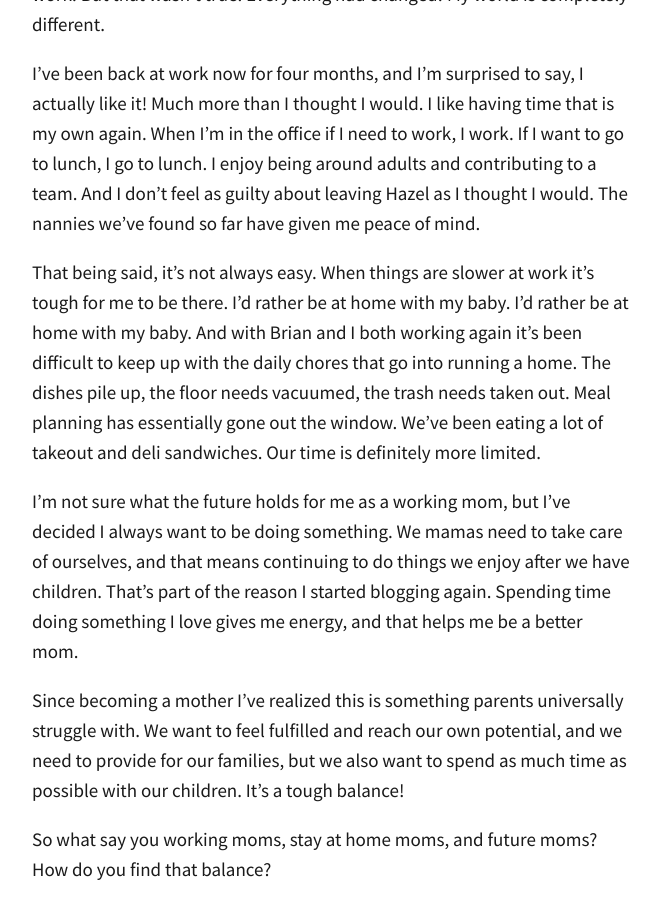
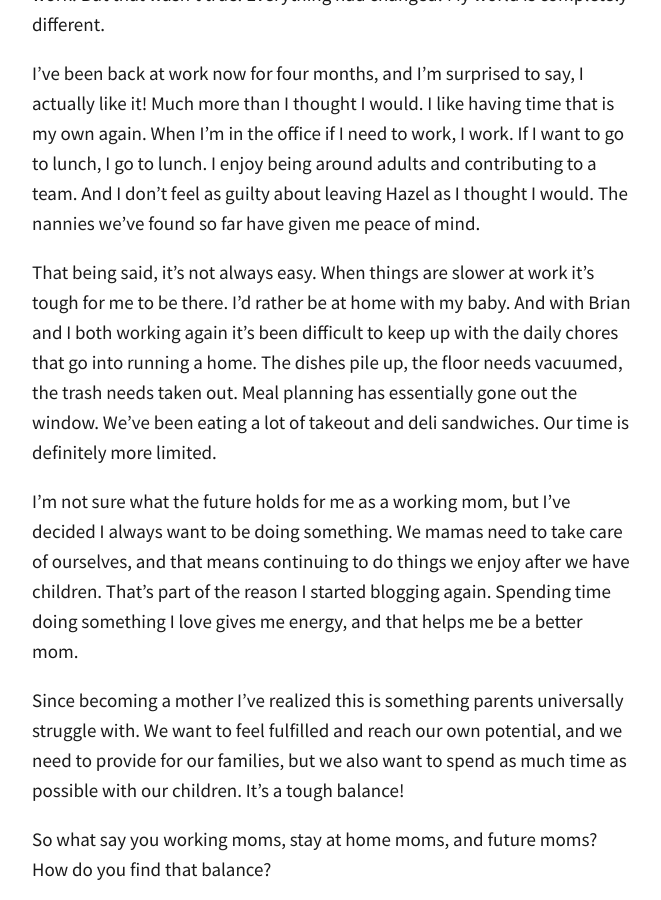
Before and after one commit to totiffany/totiffany.github.io, a Jekyll site: the page built from _posts/2018-01-24-Being-A-Working-Mom.md, in a window 1280 px wide and 900 px high, scrolled down 1329 px. Shown: the whole window, without its empty margins (308-969 px from the left). Built offline with Jekyll 4.4.1, drawn with Linux system fonts in a browser that asks for light colours; our own code applies the rules of GitHub Pages for plain Markdown files.

Commit message:
Update 2018-01-24-Being-A-Working-Mom.md

```diff
--- a/_posts/2018-01-24-Being-A-Working-Mom.md
+++ b/_posts/2018-01-24-Being-A-Working-Mom.md
@@ -16,7 +16,7 @@ The initial handoff of Hazel that first week was hard. It felt like I was litera
 
 I've been back at work now for four months, and I'm surprised to say, I actually like it! Much more than I thought I would. I like having time that is my own again. When I'm in the office if I need to work, I work. If I want to go to lunch, I go to lunch. I enjoy being around adults and contributing to a team. And I don't feel as guilty about leaving Hazel as I thought I would. The nannies we've found so far have given me peace of mind.
 
-That being said, it's not always easy. When things are slower at work it's tough for me to be there. I'd rather be at home with my baby. I'd rather be at home with my baby. And with Brian and I both working again it's been difficult to keep up with the daily chores that go into running a home. The dishes pile up, the floor needs vacuumed, the trash needs taken out. Meal planning has essentially gone out the window. We've been eating a lot of takeout and deli sandwiches. Our time is definitely more limited.
+That being said, it's not always easy. When things are slower at work it's tough for me to be there. I'd rather be at home with my baby. And with Brian and I both working again it's been difficult to keep up with the daily chores that go into running a home. The dishes pile up, the floor needs vacuumed, the trash needs taken out. Meal planning has essentially gone out the window. We've been eating a lot of takeout and deli sandwiches. Our time is definitely more limited.
 
 I'm not sure what the future holds for me as a working mom, but I've decided I always want to be doing something. We mamas need to take care of ourselves, and that means continuing to do things we enjoy after we have children. That's part of the reason I started blogging again. Spending time doing something I love gives me energy, and that helps me be a better mom.
 
```
